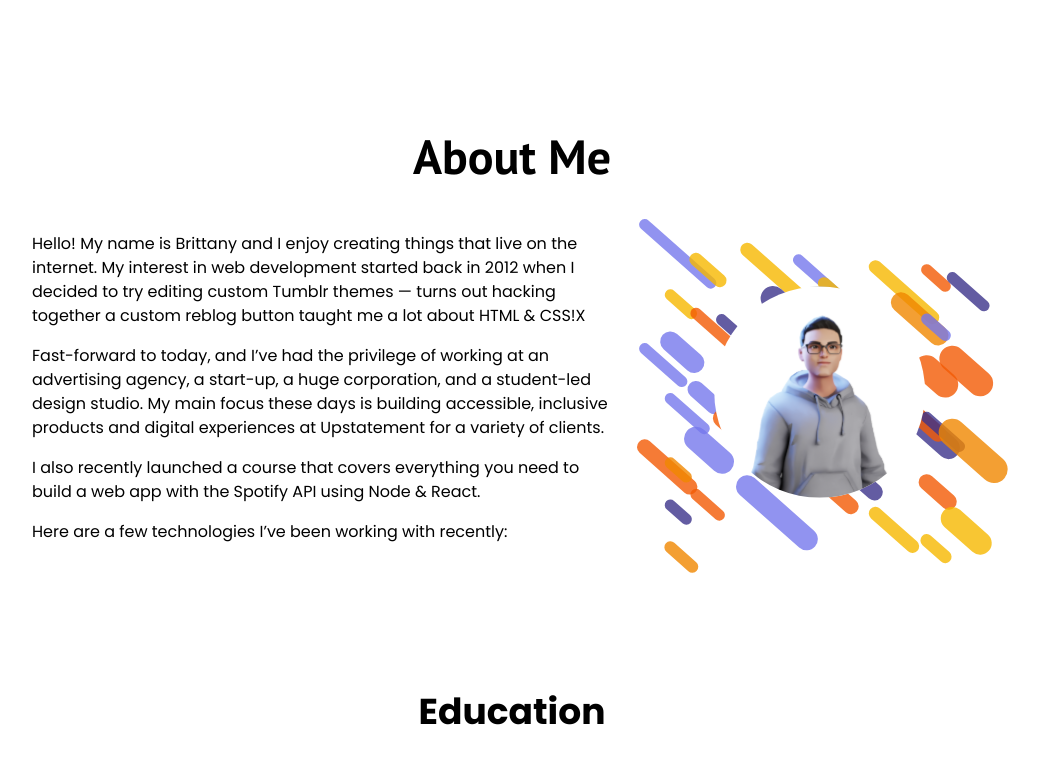
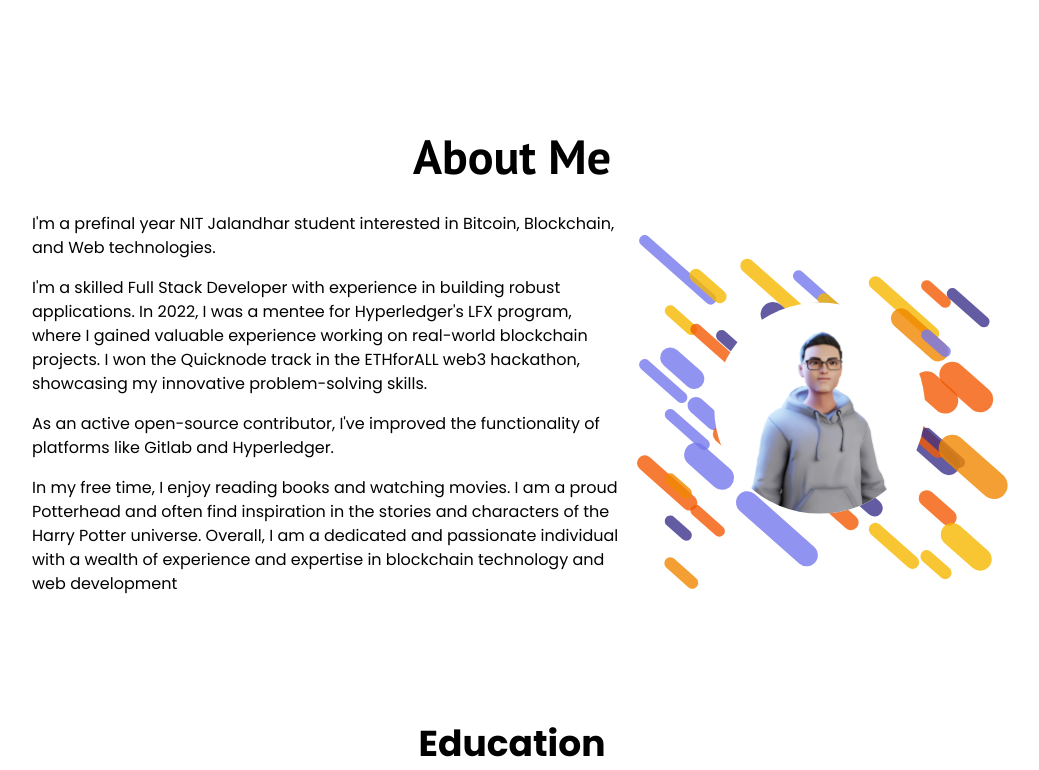
Before and after one commit to NIKU-SINGH/niku--singh, a Next.js app: page / in a window 1280 px wide. Shown: the part 540-1310 px from the top of the page, without its empty margins (128-1167 px from the left). Built offline with nearby package versions, Linux system fonts and the light colour scheme.

Commit message:
updated readme

```diff
--- a/components/About/About.jsx
+++ b/components/About/About.jsx
@@ -1,54 +1,70 @@
-import React from 'react'
-import Image from 'next/image'
-import Timeline from './Timeline'
-import Time from './Time'
+import React from "react";
+import Image from "next/image";
+import Timeline from "./Timeline";
+import Time from "./Time";
 
 function About() {
   return (
     <>
-            <div className='flex flex-col font-Poppins items-center justify-center mt-48 mx-32'>
-                <h1 className='text-5xl font-ProductSans text-center font-bold w-[90vw]'>About Me</h1>
-                <div className='flex flex-col-reverse justify-center items-center lg:flex-row m-4'>
-                    <div className='p-4 w-[100vw]] lg:w-[85%] font-Poppinsh-[50vh]'>
-                        <div className='flex mb-4'>
-                            <p className='text-sm md:text-base'>
-                                Hello! My name is Brittany and I enjoy creating things that live on the internet. My interest in web development started back in 2012 when I decided to try editing custom Tumblr themes — turns out hacking together a custom reblog button taught me a lot about HTML & CSS!X
+      <div className="flex flex-col font-Poppins items-center justify-center mt-48 mx-32">
+        <h1 className="text-5xl font-ProductSans text-center font-bold w-[90vw]">
+          About Me
+        </h1>
+        <div className="flex flex-col-reverse justify-center items-center lg:flex-row m-4">
+          <div className="p-4 w-[100vw]] lg:w-[85%] font-Poppinsh-[50vh]">
+            <div className="flex mb-4">
+              <p className="text-sm md:text-base">
+                I'm a prefinal year NIT Jalandhar student interested in Bitcoin,
+                Blockchain, and Web technologies.{" "}
               </p>
             </div>
-                        <div className='flex mb-4'>
-                            <p className='text-sm md:text-base'>
-                                Fast-forward to today, and I’ve had the privilege of working at an advertising agency, a start-up, a huge corporation, and a student-led design studio. My main focus these days is building accessible, inclusive products and digital experiences at Upstatement for a variety of clients.
+            <div className="flex mb-4">
+              <p className="text-sm md:text-base">
+                I'm a skilled Full Stack Developer with experience in building
+                robust applications. In 2022, I was a mentee for Hyperledger's
+                LFX program, where I gained valuable experience working on
+                real-world blockchain projects. I won the Quicknode track in the
+                ETHforALL web3 hackathon, showcasing my innovative
+                problem-solving skills.{" "}
               </p>
             </div>
-                        <div className='flex mb-4'>
-                            <p className='text-sm md:text-base'>
-                                I also recently launched a course that covers everything you need to build a web app with the Spotify API using Node & React.
+            <div className="flex mb-4">
+              <p className="text-sm md:text-base">
+                As an active open-source contributor, I've improved the
+                functionality of platforms like Gitlab and Hyperledger.
               </p>
             </div>
-                        <div className='flex mb-4'>
-                            <p className='text-sm md:text-base'>
-                                Here are a few technologies I’ve been working with recently:
+            <div className="flex mb-4">
+              <p className="text-sm md:text-base">
+                In my free time, I enjoy reading books and watching movies. I am
+                a proud Potterhead and often find inspiration in the stories and
+                characters of the Harry Potter universe. Overall, I am a
+                dedicated and passionate individual with a wealth of experience
+                and expertise in blockchain technology and web development
               </p>
             </div>
           </div>
-                    <div className='h-[40vh] w-[60vw] md:h-[50vh] md:w-[40vw] sm:h-[40vh] sm:w-[50vw] relative'>
-                        <Image src="/profile.svg" layout='fill' className='object-contain' />
+          <div className="h-[40vh] w-[60vw] md:h-[50vh] md:w-[40vw] sm:h-[40vh] sm:w-[50vw] relative">
+            <Image
+              src="/profile.svg"
+              layout="fill"
+              className="object-contain"
+            />
           </div>
         </div>
-                    <h1 className='text-4xl font-Poppins text-center font-bold mt-20'>Education</h1>
-                <div className=' w-[70vw]'>
+        <h1 className="text-4xl font-Poppins text-center font-bold mt-20">
+          Education
+        </h1>
+        <div className=" w-[70vw]">
           {/* <Time /> */}
           <Timeline />
         </div>
 
-                <h1 className='text-4xl  font-bold mb-8'>Skills</h1>
-                <h1 className='text-4xl  font-bold mb-8'>Interest</h1>
-
+        <h1 className="text-4xl  font-bold mb-8">Skills</h1>
+        <h1 className="text-4xl  font-bold mb-8">Interest</h1>
       </div>
     </>
-
-
-    )
+  );
 }
 
-export default About
+export default About;
--- a/components/Hero/Hero.jsx
+++ b/components/Hero/Hero.jsx
@@ -1,6 +1,7 @@
 import Image from 'next/image'
 import React from 'react'
 import { FaLinkedinIn, FaTwitter, FaGithub, FaStackOverflow } from 'react-icons/fa';
+import {FiGithub} from 'react-icons/fi';
 import Link from 'next/link';
 
 function Hero() {
@@ -14,7 +15,7 @@ function Hero() {
                 <h1 className='text-3xl md:text-6xl font-semibold  text-gray-600 mb-4 '>I Build Things for the Web.</h1>
                 <div className='flex items-center text-center w-[80%] xs:w-[70%] lg:w-[60%] mb-4'>
                     <p className='text-sm md:text-lg'>
-                        I’m a FullStack developer from India, currently Pursuing my BTech. I am an OSS contributor
+                        I’m a FullStack developer from India, currently Pursuing my BTech, OSS contributor, Bitcoin & Blockchain enthusiasticall
                     </p>
                 </div>
                 <button className="bg-black hover:bg-gray-800 text-white text-xs md:text-sm font-normal py-2 px-6 rounded-full h-10 w-36 md:h-12 md:w-40 mb-4">
@@ -24,7 +25,7 @@ function Hero() {
                 </button>
                 <div className='flex justify-evenly mb-4 w-32 md:w-60'>
                     <Link href="https://github.com/NIKU-SINGH">
-                        <FaGithub className=' h-6 w-6 md:h-10 md:w-10 cursor-pointer hover:text-gray-600' />
+                        <FaGithub className=' h-6 w-6 md:h-10 dark:text-black bg-white rounded-full md:w-10 cursor-pointer hover:text-gray-600' />
                     </Link>
                     <div className='h-6 w-6 md:h-10 md:w-10 bg-black  hover:bg-gray-600 rounded-full flex justify-center items-center text-white cursor-pointer'>
                         <Link href="https://twitter.com/Niku_Singh_">
```
Lines whose indentation alone changed are shown as unchanged.
